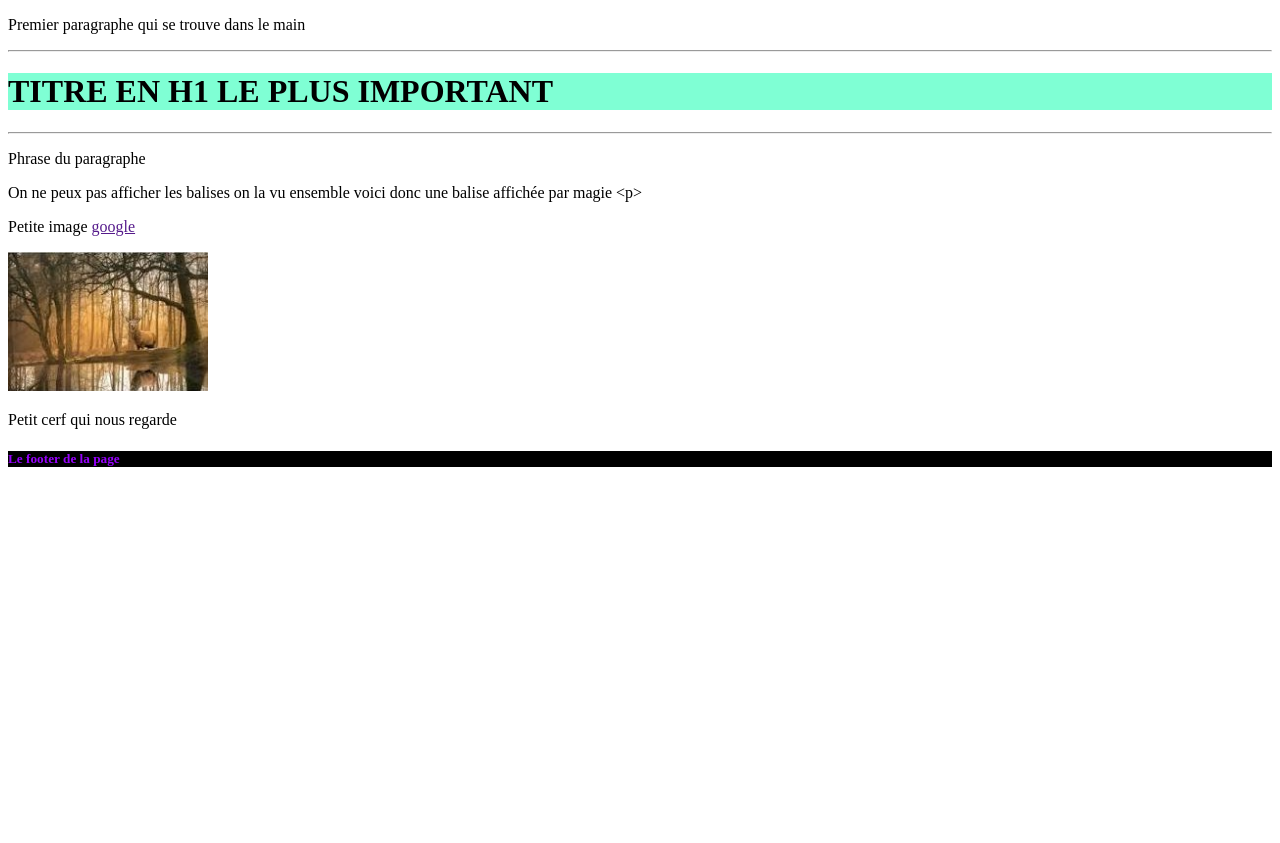
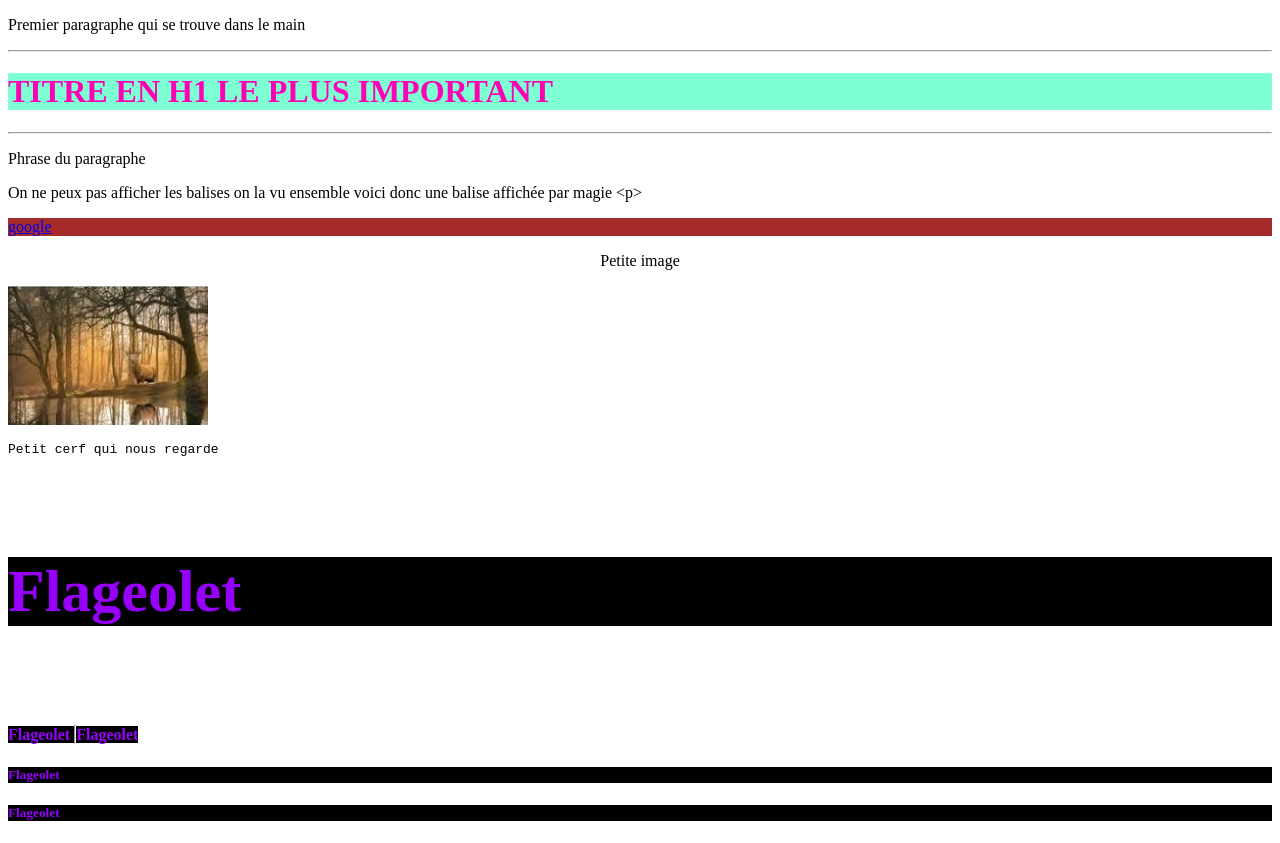
Before and after one commit to Nolann-B/phase1, a plain HTML site: page index.html in a window 1280 px wide. Before the commit the page ends 800 px from the top, so only its background shows below. Drawn offline with Linux system fonts and the light colour scheme.

Commit message:
CSS second pas

```diff
--- /dev/null
+++ b/CSS/balise.css
@@ -0,0 +1,23 @@
+header {
+    background-color: #900c3f;
+    height: 100px;
+}
+body {
+    background-color: #f5deb3;
+}
+footer {
+
+}
+nav {
+    height: 60px;
+    background-color: #daf7a6;
+}
+* {
+    text-align: right;
+}
+section:first-child {
+    background-color: navy;
+}
+div:nth-child(2) {
+    background-color: yellow;
+}
--- a/CSS/index.css
+++ b/CSS/index.css
@@ -0,0 +1,23 @@
+h1 {
+    color: rgb(255, 0, 179);
+}
+p.divison {
+    background-color: aquamarine;
+}
+.flageolet {
+    font-size: 60px;
+}
+a {
+    background-color:brown
+}
+a {
+    display: block;
+}
+h4 {
+    display:inline;
+}
+hr.different {
+    display:inline;
+}
+.center {text-align: center;
+}
--- /dev/null
+++ b/DevPerso/CSS/style.css
@@ -0,0 +1,3 @@
+a {
+    display: block
+    ;}
--- a/index.html
+++ b/index.html
@@ -1,27 +1,55 @@
 <!DOCTYPE html>
     <html lang="en">
             <head>
-    <link rel="stylesheet" href="index.html">
+                <link rel="stylesheet" href="css/index.css">
                 <meta charset="UTF-8">
                 <meta name="viewport" content="width=device-width, initial-scale=1.0">
                 <title>Document</title>
             </head>
             <body>
                 <header></header>
-    <main><div><p>Premier paragraphe qui se trouve dans le main</p></div>
+                <main>
+                    <div>
+                        <p>Premier paragraphe qui se trouve dans le main</p>
+                    </div>
             <hr>
-    <h1 style="background-color: aquamarine;">TITRE EN H1 LE PLUS IMPORTANT</h1></main>
+
+            <h1 style="background-color: aquamarine;">TITRE EN H1 LE PLUS IMPORTANT</h1>
+
             <hr>
-    <div><p>Phrase du paragraphe</p>
-    <p>On ne peux pas afficher les balises on la vu ensemble voici donc une balise affichée
+        </main>
+                    <div>
+        <p>Phrase du paragraphe</p>
+
+        <p class="Division">On ne peux pas afficher les balises on la vu ensemble voici donc une balise affichée
         par magie &lt;p></p>
-        <p>Petite image <a href="">google</a></p>
+
+        <a href="google.com" target="_blank">google</a>
+
+        <p class="center">Petite image </p>
+
         <img src="img/download.jpg" alt="Petit cerf" width="200">
-        <p>Petit cerf qui nous regarde</p></div>
+        <pre>Petit cerf qui nous regarde</pre>
+    </div>
+
 <footer>
 
+    <h5 class="flageolet";
+    style="background-color: rgb(0, 0, 0); color: rgb(151, 1, 252);">
+        Flageolet
+     </h5>
+     <h4 style="font: bolder; background-color: rgb(0, 0, 0); color: rgb(151, 1, 252);">
+        Flageolet
+     </h4>
+     <hr class="different"; width="300px";>
+     <h4 style="font: bolder; background-color: rgb(0, 0, 0); color: rgb(151, 1, 252);">
+        Flageolet
+     </h4>
      <h5 style="font: bolder; background-color: rgb(0, 0, 0); color: rgb(151, 1, 252);">
-        Le footer de la page
+        Flageolet
+     </h5>
+     <h5 style="font: bolder; background-color: rgb(0, 0, 0); color: rgb(151, 1, 252);">
+        Flageolet
      </h5>
 
 
```
Also changed, not shown: DevPerso/liens.html (added, +22 -0 lines), balise.html (added, +26 -0 lines). Lines whose indentation alone changed are shown as unchanged.
